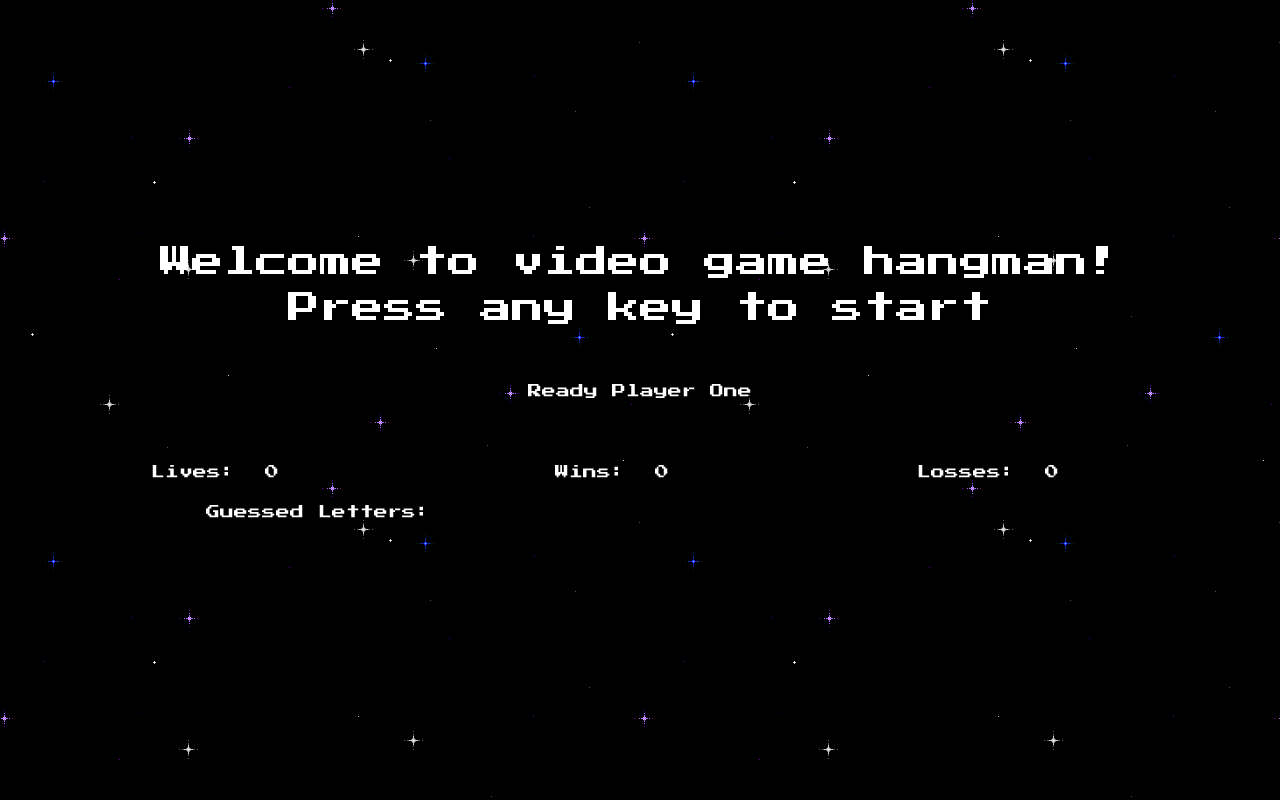
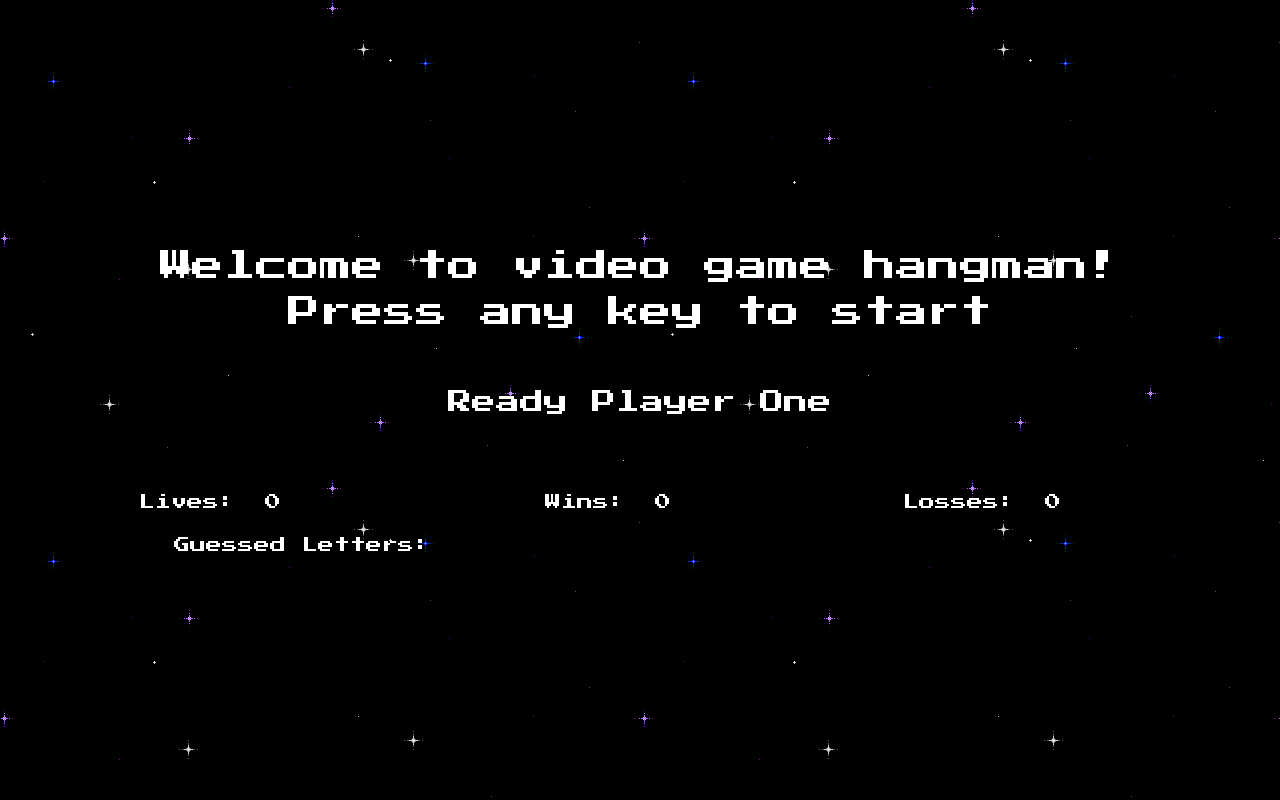
Before and after one commit to LtBackup/Hangman-Game, a plain HTML site: page index.html in a window 1280 px wide. Drawn offline with nearby package versions, Linux system fonts and the light colour scheme.

Commit message:
adds centering to webpage

```diff
--- a/assets/css/style.css
+++ b/assets/css/style.css
@@ -6,7 +6,8 @@
 
 html, body{
     background-color: black;
-    font-family: 'Press Start 2P', cursive;
+    font-family: 'Press Start 2P', sans-serif;
+    font-size: 16px;
     /* image courtesy of matthew3447 http://i257.photobucket.com/albums/hh236/matthew3447/SpaceBG.gif*/
     background-image: url("../images/SpaceBG.jpg");
     background-position: center top;
@@ -14,8 +15,15 @@ html, body{
 
 }
 
-.top-buffer{
+/* .top-buffer{
     height: 30vh;
+} */
+
+#vertCenter{
+    position: absolute;
+    top: 50%;
+    left: 50%;
+    transform: translate(-50%, -50%);
 }
 
 .buffer{
@@ -28,12 +36,14 @@ html, body{
 }
 
 #status{
+    font-size: 24px;
     margin-bottom: 20px;
 }
 
 #answer{
     font-size: 32px;
     letter-spacing: 32px;
+    margin-bottom: 10px;
 }
 
 #lives{
@@ -53,5 +63,5 @@ html, body{
 }
 
 #guessedLetters{
-    letter-spacing: 15px;
+    letter-spacing: 10px;
 }
--- a/index.html
+++ b/index.html
@@ -11,7 +11,7 @@
 </head>
 
 <body>
-    <div class="container">
+    <div class="container" id="vertCenter">
         <div class="top-buffer"></div>
         <div class="row">
             <div class="col-xs-12 text-center box" id="instruction-text">
```
